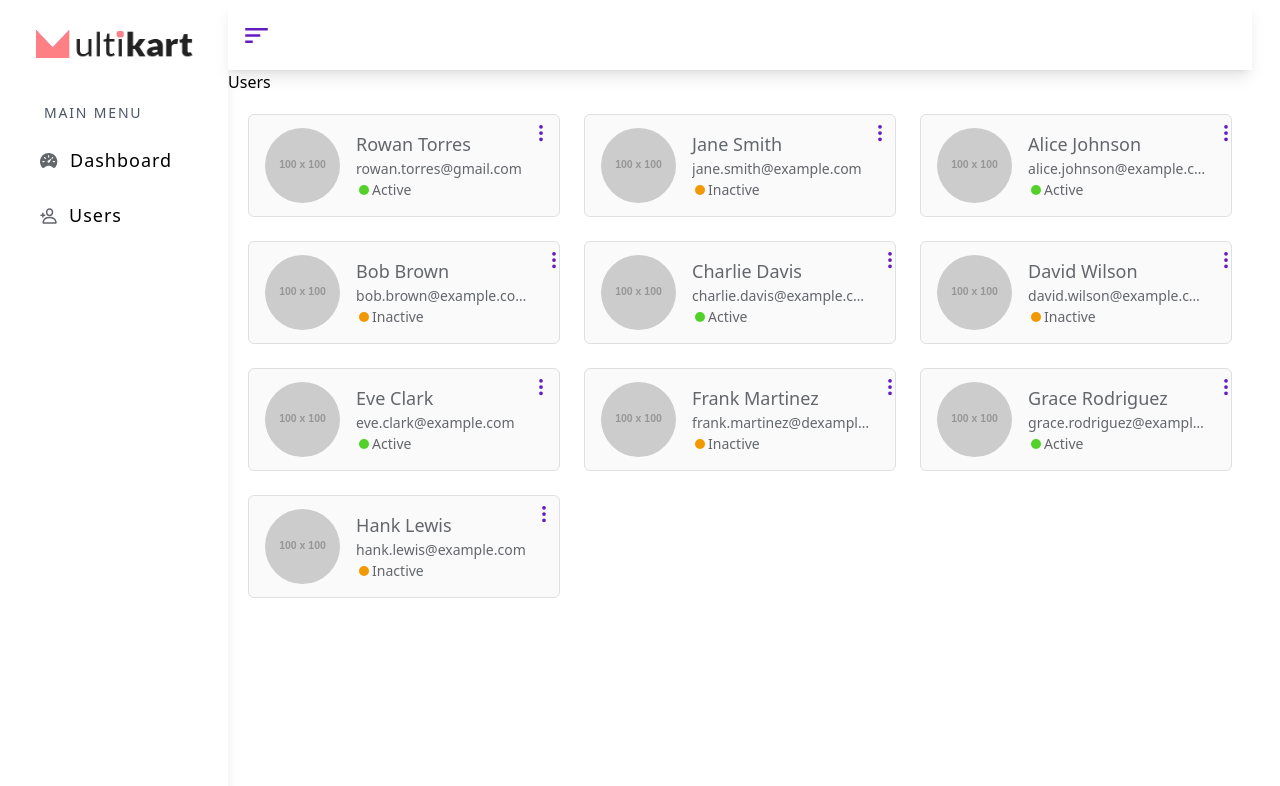
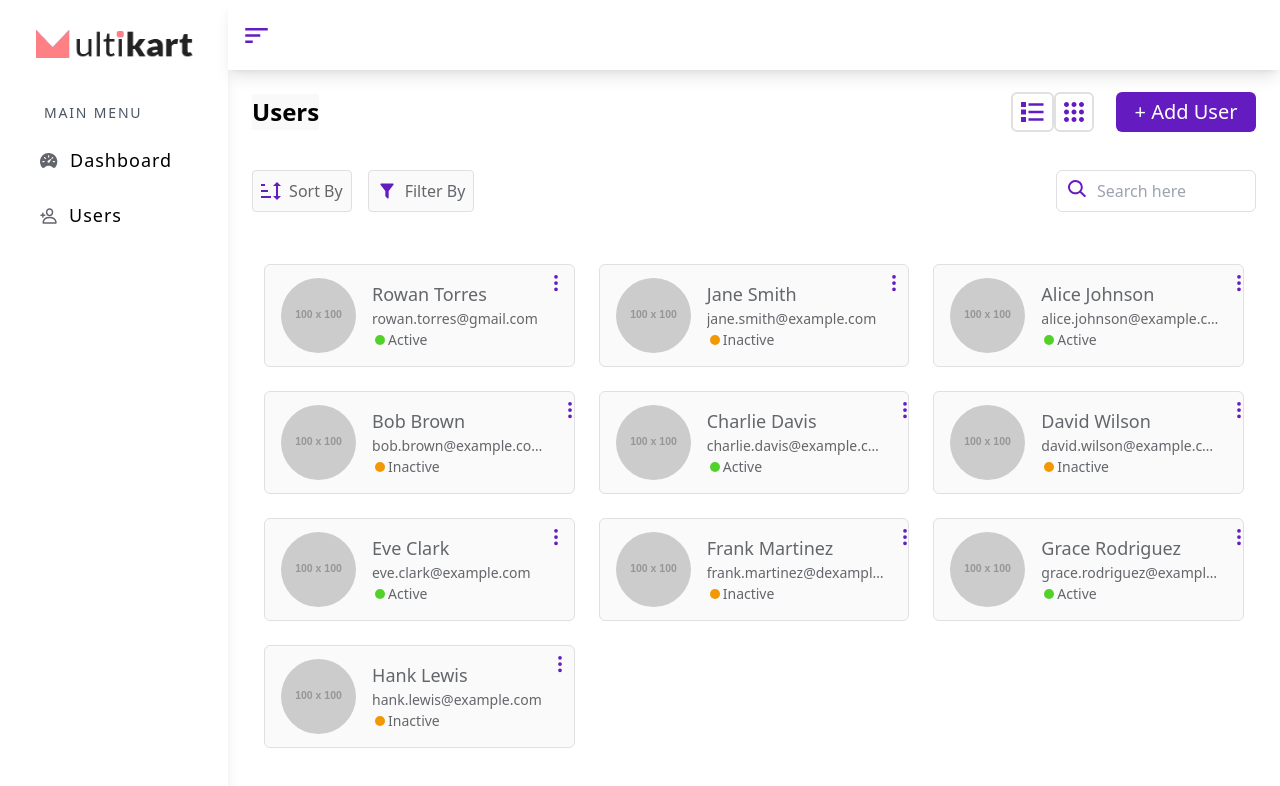
Before and after one commit to HT-shubhams/multikart, a React (Vite) app: page / in a window 1280 px wide. Shown: the top 786 px of the page. Built offline with nearby package versions, Linux system fonts and the light colour scheme.

Commit message:
order, adduser sort by, filter by, search bar added

```diff
--- a/src/App.jsx
+++ b/src/App.jsx
@@ -8,7 +8,7 @@ function App() {
   return (
     <div className="flex h-screen font-poppins">
       <Sidebar />
-      <div className="w-4/5 h-full ">
+      <div className="h-full w-full">
         <Header />
         <UserList />
       </div>
--- a/src/components/UserList.jsx
+++ b/src/components/UserList.jsx
@@ -7,8 +7,112 @@ const UserList = () => {
 
   return (
     <div>
-      Users
-      <div className="grid grid-cols-3 gap-4 p-4">
+      <div className="flex justify-between items-center">
+        <div className="font-semibold leading-9 bg-[#f9f9f9] m-6 text-2xl">
+          Users
+        </div>
+        <div className="flex items-center">
+          <button className="p-2 border-2 border-[#e0e0e2] rounded-md ">
+            <svg
+              width="23"
+              height="20"
+              viewBox="0 0 23 20"
+              fill="none"
+              xmlns="http://www.w3.org/2000/svg"
+              className="text-[#641CC0]"
+            >
+              <path
+                d="M0 0H5V5H0V0ZM7.5 1.25V3.75H22.5V1.25H7.5ZM0 7.5H5V12.5H0V7.5ZM7.5 8.75V11.25H22.5V8.75H7.5ZM0 15H5V20H0V15ZM7.5 16.25V18.75H22.5V16.25H7.5Z"
+                fill="#641CC0"
+              />
+            </svg>
+          </button>
+          <button className="p-2 border-2 border-[#e0e0e2] rounded-md mr-[22px]">
+            <svg
+              width="20"
+              height="20"
+              viewBox="0 0 20 20"
+              fill="none"
+              xmlns="http://www.w3.org/2000/svg"
+              className="text-[#641CC0]"
+            >
+              <path
+                d="M10 15C11.375 15 12.5 16.125 12.5 17.5C12.5 18.875 11.375 20 10 20C8.625 20 7.5 18.875 7.5 17.5C7.5 16.125 8.625 15 10 15ZM10 7.5C11.375 7.5 12.5 8.625 12.5 10C12.5 11.375 11.375 12.5 10 12.5C8.625 12.5 7.5 11.375 7.5 10C7.5 8.625 8.625 7.5 10 7.5ZM10 0C11.375 0 12.5 1.125 12.5 2.5C12.5 3.875 11.375 5 10 5C8.625 5 7.5 3.875 7.5 2.5C7.5 1.125 8.625 0 10 0ZM2.5 15C3.875 15 5 16.125 5 17.5C5 18.875 3.875 20 2.5 20C1.125 20 0 18.875 0 17.5C0 16.125 1.125 15 2.5 15ZM2.5 7.5C3.875 7.5 5 8.625 5 10C5 11.375 3.875 12.5 2.5 12.5C1.125 12.5 0 11.375 0 10C0 8.625 1.125 7.5 2.5 7.5ZM2.5 0C3.875 0 5 1.125 5 2.5C5 3.875 3.875 5 2.5 5C1.125 5 0 3.875 0 2.5C0 1.125 1.125 0 2.5 0ZM17.5 15C18.875 15 20 16.125 20 17.5C20 18.875 18.875 20 17.5 20C16.125 20 15 18.875 15 17.5C15 16.125 16.125 15 17.5 15ZM17.5 7.5C18.875 7.5 20 8.625 20 10C20 11.375 18.875 12.5 17.5 12.5C16.125 12.5 15 11.375 15 10C15 8.625 16.125 7.5 17.5 7.5ZM17.5 0C18.875 0 20 1.125 20 2.5C20 3.875 18.875 5 17.5 5C16.125 5 15 3.875 15 2.5C15 1.125 16.125 0 17.5 0Z"
+                fill="#641CC0"
+              />
+            </svg>
+          </button>
+          <button className="text-xl font-normal bg-[#641cc0] text-[#ffffff] w-[140px] h-[40px] rounded-md mr-6">
+            + Add User
+          </button>
+        </div>
+      </div>
+      <div className="flex justify-between items-center px-6 py-4">
+        <div className="flex space-x-4">
+          <button className="flex items-center p-2 bg-[#fafafa] border border-[#E0E0E2] text-[#63666b] rounded">
+            <svg
+              width="20"
+              height="18"
+              viewBox="0 0 20 18"
+              fill="none"
+              xmlns="http://www.w3.org/2000/svg"
+              className="mr-2"
+            >
+              <path
+                d="M16 18L12 14H15V4H12L16 0L20 4H17V14H20L16 18ZM0 16V14H10V16H0ZM0 10V8H7V10H0ZM0 4V2H4V4H0Z"
+                fill="#641CC0"
+              />
+            </svg>
+            Sort By
+          </button>
+          <button className="flex items-center p-2 bg-[#fafafa] border border-[#E0E0E2] text-[#63666b] rounded">
+            <svg
+              width="20"
+              height="20"
+              viewBox="0 0 20 20"
+              fill="none"
+              xmlns="http://www.w3.org/2000/svg"
+              className="mr-2"
+            >
+              <path
+                d="M11.6666 10V16.5667C11.7 16.8167 11.6166 17.0833 11.425 17.2583C11.1 17.5833 10.575 17.5833 10.25 17.2583L8.57498 15.5833C8.38332 15.3917 8.29998 15.1333 8.33332 14.8917V10H8.30832L3.50832 3.85C3.22498 3.49167 3.29165 2.96667 3.64998 2.68333C3.80832 2.56667 3.98332 2.5 4.16665 2.5H15.8333C16.0166 2.5 16.1917 2.56667 16.35 2.68333C16.7083 2.96667 16.775 3.49167 16.4917 3.85L11.6916 10H11.6666Z"
+                fill="#641CC0"
+              />
+            </svg>
+            Filter By
+          </button>
+        </div>
+        <div className="relative">
+          <input
+            type="text"
+            placeholder="Search here"
+            className="pl-10 pr-4 py-2 border border-[#e0e0e2] rounded-md w-[200px] focus:outline-none"
+          />
+          <svg
+            xmlns="http://www.w3.org/2000/svg"
+            width="18"
+            height="17"
+            viewBox="0 0 18 17"
+            fill="none"
+            className="absolute left-3 top-2.5 text-[#641CC0]"
+          >
+            <path
+              d="M7.41823 1C6.14883 1 4.90793 1.35989 3.85246 2.03416C2.79698 2.70843 1.97434 3.66679 1.48856 4.78806C1.00278 5.90932 0.875679 7.14313 1.12333 8.33347C1.37098 9.5238 1.98225 10.6172 2.87986 11.4754C3.77747 12.3335 4.92108 12.918 6.1661 13.1547C7.41111 13.3915 8.70161 13.27 9.87439 12.8056C11.0472 12.3411 12.0496 11.5546 12.7548 10.5455C13.46 9.53637 13.8365 8.34998 13.8365 7.13633C13.8364 5.5089 13.1601 3.94817 11.9565 2.7974C10.7529 1.64664 9.12042 1.0001 7.41823 1V1Z"
+              stroke="#641CC0"
+              stroke-width="2"
+              stroke-miterlimit="10"
+            />
+            <path
+              d="M12.2676 11.7145L16.75 16"
+              stroke="#641CC0"
+              stroke-width="2"
+              stroke-miterlimit="10"
+              stroke-linecap="round"
+            />
+          </svg>
+        </div>
+      </div>
+      <div className="grid grid-cols-3 gap-4 p-4 m-4 bg-[#ffffff] rounded-lg">
         {users.map((user) => (
           <UserCard key={user.id} user={user} />
         ))}
```
Also changed, not shown: 1 other file (tests, documents, lock files or other folders).
